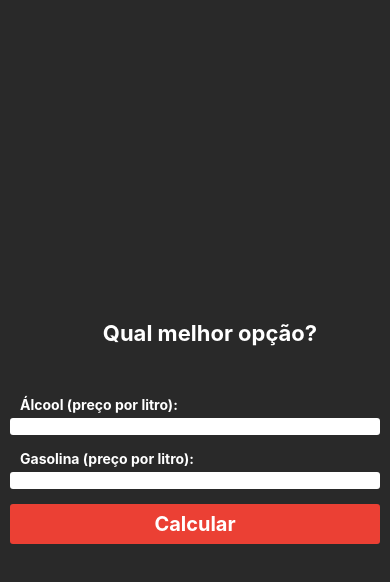
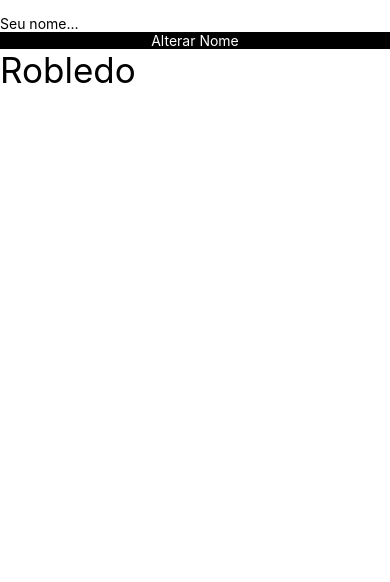
Before and after one commit to robledocastro/curso-react-native, a React Native app: screen / in a window 390 px wide. Shown: the top 582 px of the page. Built offline with nearby package versions, Linux system fonts and the light colour scheme; grey boxes are pictures that could not be loaded.

Commit message:
Api useState

```diff
--- a/App.js
+++ b/App.js
@@ -1,178 +1,47 @@
-import React, { Component } from 'react';
-import {
-  View,
-  Text,
-  TextInput,
-  StyleSheet,
-  TouchableOpacity,
-  Modal,
-  Image
- } from 'react-native';
+import React, {useState} from 'react';
+import { View, Text, StyleSheet, TouchableOpacity, TextInput} from 'react-native';
 
-class App extends Component{
+export default function App(){
 
-  constructor(props){
-    super(props);
-    this.state = {
-      modalVisible: false,
-      gasPrice: '',
-      alcoholPrice: '',
-      bestChoice: ''
-    };
+  const [nome, setNome] = useState('Robledo');
+  const [input, setInput] = useState('');
 
-    this.calcAgain = this.calcAgain.bind(this);
-    this.calc = this.calc.bind(this);
-  };
-
-  calcAgain(visible){
-    this.setState({modalVisible: visible});
+  function alteraNome(){
+    setNome(input);
+    setInput('');
   }
 
-  calc(){
-    if( (this.state.alcoholPrice / this.state.gasPrice) < 0.7 )
-      this.setState({bestChoice: 'Álcool'});
-    else
-      this.setState({bestChoice: 'Gasolina'});
+  return(
+    <View style={styles.container}>
 
-    this.setState({modalVisible: true});
-  }
+      <TextInput
+        placeholder='Seu nome...'
+        value={input}
+        onChangeText={(texto)=> setInput(texto) }
+      />
+      <TouchableOpacity style={styles.btn} onPress={alteraNome}>
+        <Text style={styles.btnText}>Alterar Nome</Text>
+      </TouchableOpacity>
 
-  render(){
-    return(
-
-      <View style={styles.container}>
-
-        <Image
-          style={styles.image}
-          source={require('./android/app/src/img/logo.png')}
-        />
-
-        <Text style={styles.question}>Qual melhor opção?</Text>
-
-        <Text style={styles.label} >Álcool (preço por litro):</Text>
-        <TextInput
-          style={styles.input}
-          onChangeText={ (alcohol) =>  this.setState({alcoholPrice: alcohol}) }
-        />
-
-        <Text style={styles.label} >Gasolina (preço por litro):</Text>
-        <TextInput
-          style={styles.input}
-          onChangeText={ (gas) =>  this.setState({gasPrice: gas}) }
-        />
-
-        <TouchableOpacity style={styles.buttonCalc} onPress={ this.calc }>
-          <Text style={styles.textButtonCalc}>Calcular</Text>
-        </TouchableOpacity>
-
-      <Modal transparent={true} animationType='slide' visible={this.state.modalVisible}>
-        <View style={styles.modalView}>
-          <Image
-            style={styles.image}
-            source={require('./android/app/src/img/gas.png')}
-          />
-
-          <Text style={styles.textResult}>Compensa usar {this.state.bestChoice}</Text>
-
-          <Text style={styles.textPrices}>Com os preços:</Text>
-
-          <Text style={styles.textGas}>Álcool: R${this.state.alcoholPrice}</Text>
-          <Text style={styles.textGas}>Gasolina: R${this.state.gasPrice}</Text>
-
-
-          <TouchableOpacity style={styles.buttonCalcAgain} onPress={ () => this.calcAgain(false) }>
-            <Text style={styles.textButtonCalcAgain}>Calcular novamente</Text>
-          </TouchableOpacity>
-
-        </View>
-      </Modal>
-
+      <Text style={styles.texto}>{nome}</Text>
     </View>
-    );
-  }
-
+  );
 }
 
 const styles = StyleSheet.create({
   container:{
-    flex:1,
-    justifyContent: 'center',
-    alignItems: 'center',
-    backgroundColor: '#292929'
+    flex: 1,
+    marginTop: 15
   },
-  input:{
-    backgroundColor: '#FFF',
-    marginBottom: 15,
-    width: 370,
-    borderRadius: 3
+  texto:{
+    color: '#000',
+    fontSize: 35
   },
-  label:{
-    color: '#FFF',
-    alignSelf: "flex-start",
-    marginLeft: 20,
-    marginBottom: 5,
-    fontWeight: 'bold'
+  btn:{
+    backgroundColor: '#000',
+    alignItems: 'center'
   },
-  question:{
-    color: '#FFF',
-    marginLeft: 30,
-    marginBottom: 50,
-    fontSize: 22,
-    fontWeight: 'bold'
-  },
-  modalView:{
-    flex:1,
-    justifyContent: 'center',
-    alignItems: 'center',
-    backgroundColor: '#292929'
-  },
-  textResult:{
-    color: '#16ba3f',
-    marginBottom: 25,
-    fontSize: 22,
-    fontWeight: 'bold'
-  },
-  image:{
-    marginBottom: 20
-  },
-  buttonCalc:{
-    width: 370,
-    height: 40,
-    backgroundColor: '#eb4034',
-    borderRadius: 3,
-    justifyContent: "center",
-    alignItems: "center"
-  },
-  textButtonCalc:{
-    color: '#FFF',
-    fontSize: 20,
-    fontWeight: 'bold'
-  },
-  buttonCalcAgain:{
-    width: 180,
-    height: 28,
-    marginTop: 20,
-    justifyContent: "center",
-    alignItems: "center",
-    borderColor: '#eb4034',
-    borderWidth: 1,
-    borderRadius: 4
-  },
-  textButtonCalcAgain:{
-    color: '#eb4034',
-    fontWeight: 'bold'
-  },
-  textPrices:{
-    color: '#FFF',
-    fontSize: 17,
-    fontWeight: 'bold',
-    marginBottom: 5
-  },
-  textGas:{
-    color: '#FFF',
-    marginBottom: 5
+  btnText:{
+    color: '#FFF'
   }
 });
-
-
-export default App;
```
